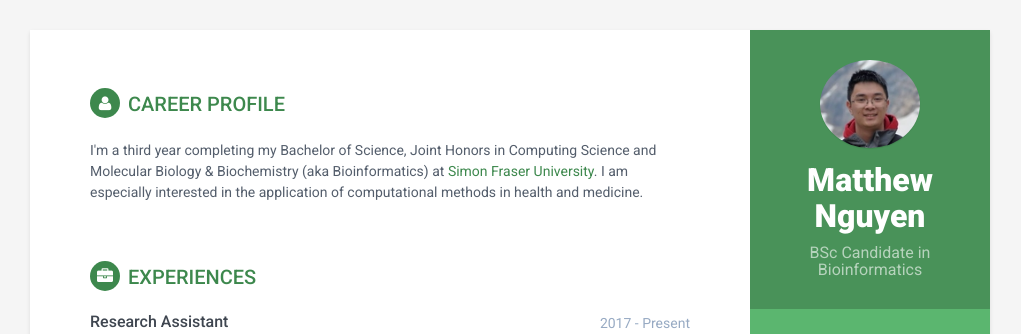
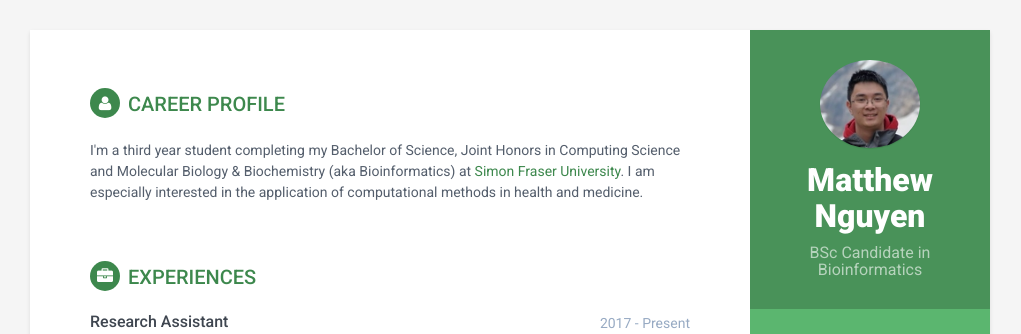
Before and after one commit to matnguyen/matnguyen.github.io, a Jekyll site: the page built from index.html, in a window 1280 px wide. Shown: the top 334 px of the page, without its empty margins (130-1151 px from the left). Built offline with Jekyll 4.4.1, drawn with Linux system fonts in a browser that asks for light colours.

Commit message:
Update _config.yml

```diff
--- a/_config.yml
+++ b/_config.yml
@@ -13,7 +13,7 @@ style: styles-3
 name: Matthew Nguyen
 tagline: BSc Candidate in Bioinformatics
 pic: profile.png  #place a 100x100 picture inside /assets/images/ folder and provide the name of the file below
-summary: 'I''m a third year completing my Bachelor of Science, Joint Honors in
+summary: 'I''m a third year student completing my Bachelor of Science, Joint Honors in
 Computing Science and Molecular Biology & Biochemistry (aka Bioinformatics)
 at <a href="https://www.sfu.ca/">Simon Fraser University</a>.  I am especially
 interested in the application of computational methods in health and medicine.'
```
